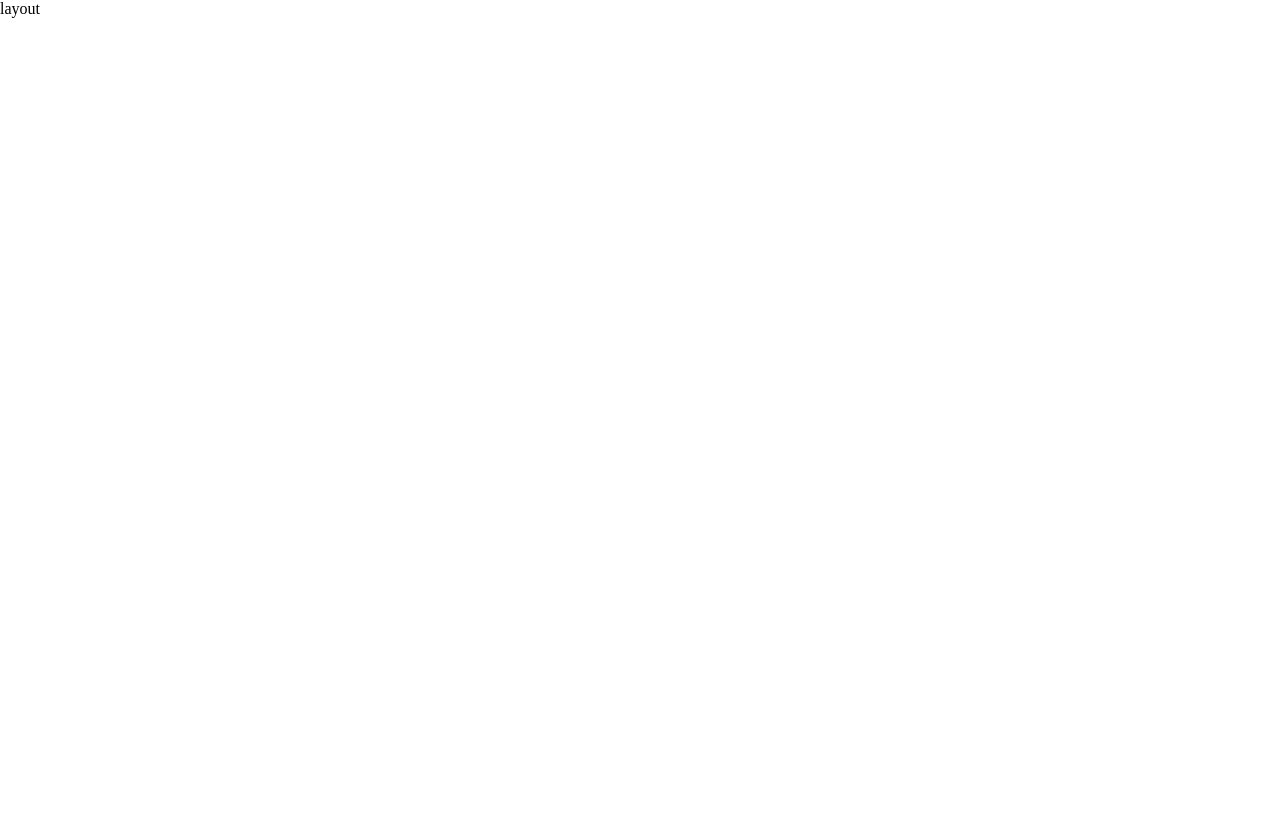
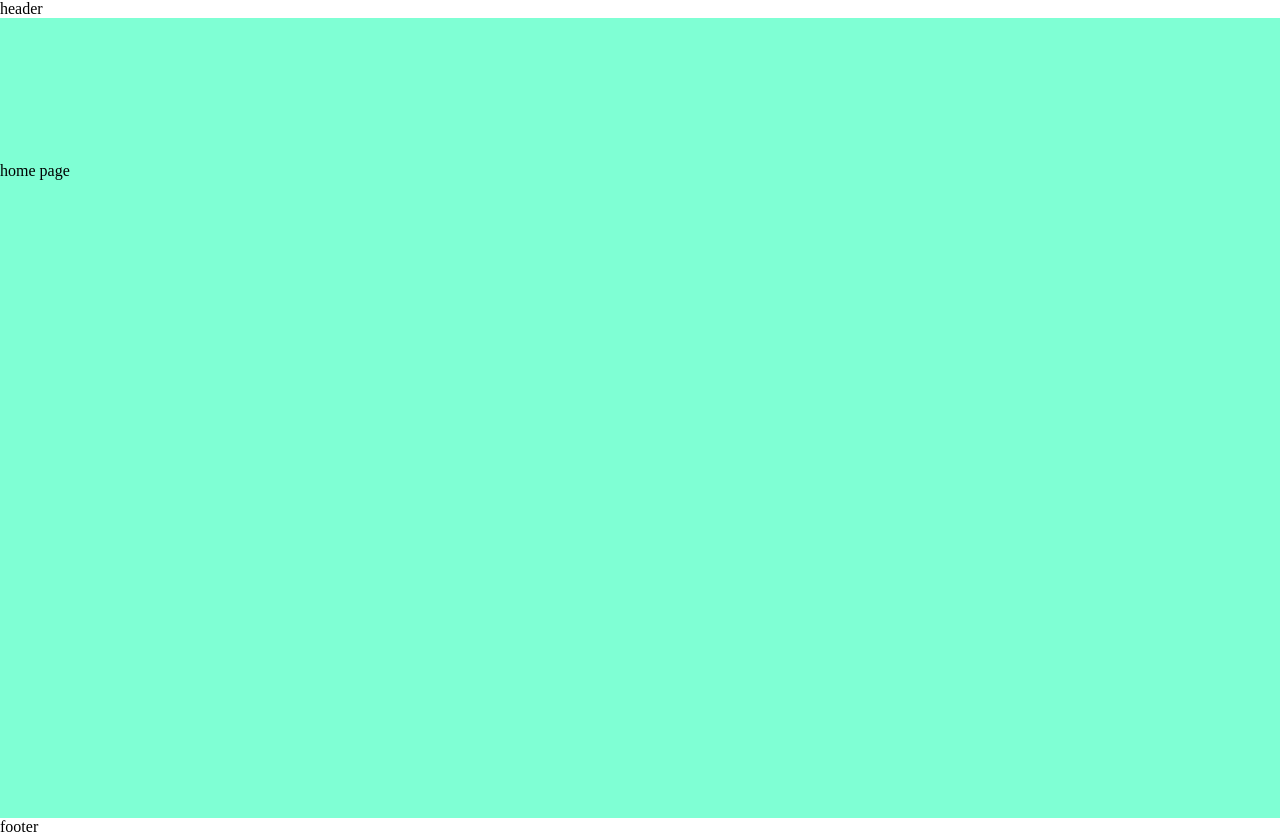
Before and after one commit to Sosokantaria/photo_gallery, a React (Vite) app: page / in a window 1280 px wide. Before the commit the page ends 800 px from the top, so only its background shows below. Built offline with nearby package versions, Linux system fonts and the light colour scheme.

Commit message:
built layout

```diff
--- /dev/null
+++ b/src/layout/footer/Footer.tsx
@@ -0,0 +1,3 @@
+export function Footer() {
+  return <div>footer</div>;
+}
--- /dev/null
+++ b/src/layout/footer/index.ts
@@ -0,0 +1 @@
+export { Footer } from "./Footer";
--- /dev/null
+++ b/src/layout/header/header.tsx
@@ -0,0 +1,3 @@
+export function Header(){
+    return <div>header</div>
+}
--- /dev/null
+++ b/src/layout/header/index.ts
@@ -0,0 +1 @@
+export { Header } from "./header";
--- /dev/null
+++ b/src/layout/layout.css
@@ -0,0 +1,19 @@
+.layoutContent {
+    width: 100vw;
+    display: flex;
+    flex-direction: column;
+  }
+  .outletContent {
+    padding-top: 18vh;
+    padding-bottom: 10vh;
+    min-height: 100vh;
+    background-color: aquamarine;
+  }
+  .modalContent{
+    width: 100%;
+    height: 100%;
+    display: flex;
+    justify-content: center;
+    align-items: center;
+    background-color: rgba(255, 255, 255, 0.3);
+  }
--- a/src/layout/layout.tsx
+++ b/src/layout/layout.tsx
@@ -1,3 +1,20 @@
-export function Layout(){
-    return <div>layout</div>
+import { Outlet } from "react-router-dom";
+import { Footer } from "./footer";
+import { Header } from "./header";
+import "./layout.css";
+
+export function Layout() {
+  return (
+    <div className="layoutContent">
+      <div>
+        <Header />
+      </div>
+      <div className="outletContent">
+        <Outlet />
+      </div>
+      <div className="footerContent">
+        <Footer />
+      </div>
+    </div>
+  );
 }
```
